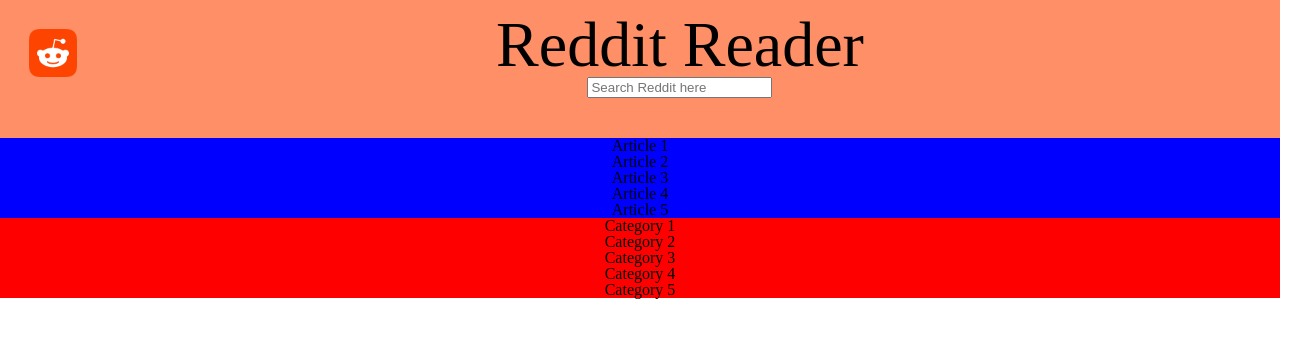
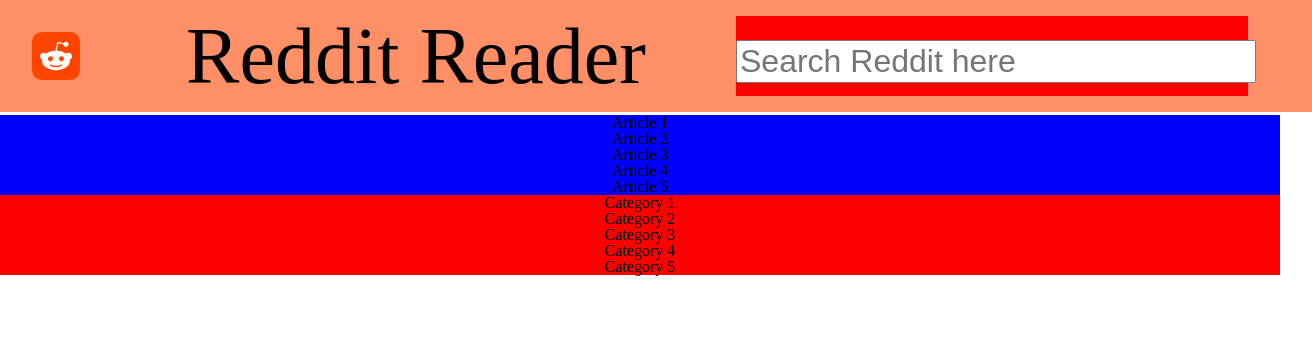
Before and after one commit to AdeKnowles/reddit-client, a React (Vite) app in the folder reddit-client/: page / in a window 1280 px wide. Shown: the top 338 px of the page, 1312 px wide, since content can reach past the window. Built offline with nearby package versions, Linux system fonts and the light colour scheme; a web font is replaced by a local one.

Commit message:
improved SearchBar styling

```diff
--- a/reddit-client/src/features/searchBar/searchBar.module.css
+++ b/reddit-client/src/features/searchBar/searchBar.module.css
@@ -1,25 +1,39 @@
 .searchBar {
-    width: 98%;
-    height: 7rem;
-    display: inline-block;
+    width: 100%;
+    height: 5rem;
+    display:inline-block;
     background-color: hsl(16.24,100%,70%);
     margin: 0;
-    padding: 1%;
+    padding: 1rem;
 }
 
 .searchBar img {
-  height: 5rem;
-  width: 5rem;
-  float: left;
+    display: inline;
+    height: 5rem;
+    width: 5rem;
+    float: left;
 }
 
 .searchBar h1 {
-    font-size: 4rem;
+    font-size: 5rem;
     display: inline;
     width: 50%;
+    padding: 0;
+    float: left;
 }
 
 .searchBar form {
-    width: 100%;
+    display: inline;
+    width: 40%;
+    height: 5rem;
+    background-color: red;
+    float: left;
+    /*padding: 0.2rem;
     /*margin: 1rem auto;*/
 }
+
+.searchBar input {
+    width: 100%;
+    margin:1.5rem 0;
+    font-size: 2rem;
+}
```
